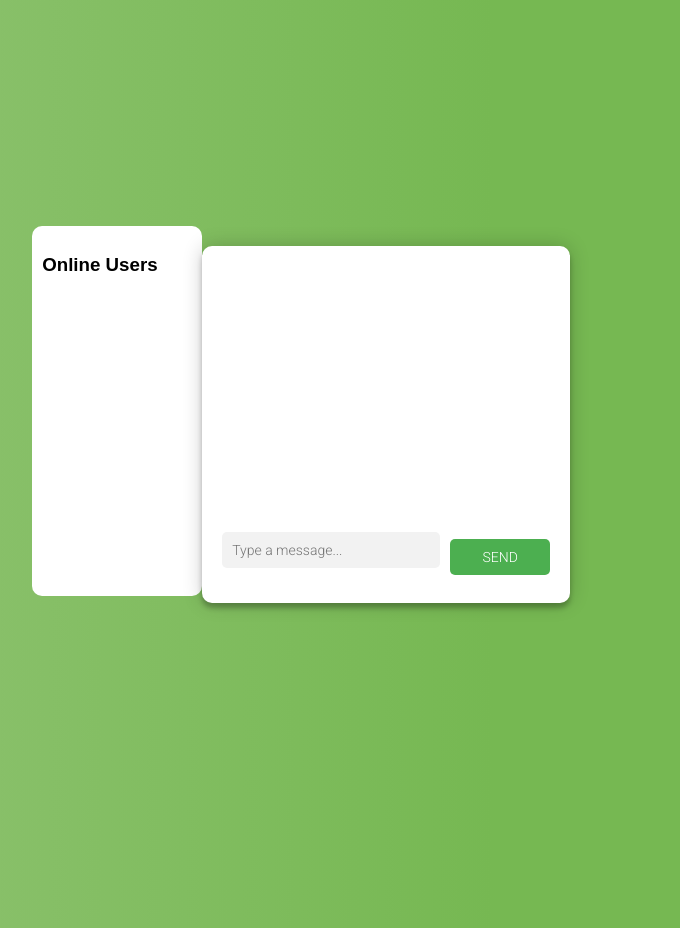
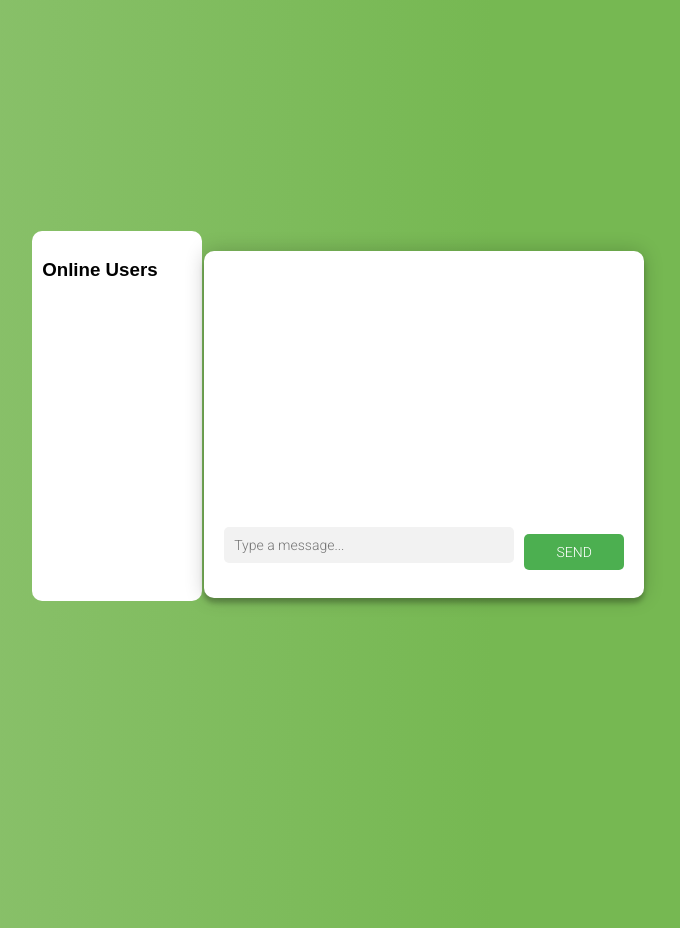
Before and after one commit to spinarunsal/chatES6, a website: page index.html in a window 1280 px wide. Both pictures are taken after typing "Sample" into the empty fields and a click on the button "JOIN CHAT". Shown: the whole page, without its empty margins (147-827 px from the left). Drawn offline with Linux system fonts and the light colour scheme.

Commit message:
ui completed

```diff
--- a/index.html
+++ b/index.html
@@ -22,6 +22,7 @@
         padding: 10px;
         display: flex;
         align-items: stretch;
+        justify-content: center;
       }
 
       #onlineUsers {
@@ -30,13 +31,14 @@
         height: 350px;
         min-width: 150px;
         padding: 10px;
+        margin-right: 2px;
         border-radius: 10px;
         min-height: 20px;
         overflow-y: auto; /* Scroll bar ekle */
         overflow-x: auto;
         display: flex;
         flex-direction: column;
-        align-items: flex-start; /* Yanındaki alanla hizala */
+        align-items: flex-start;
       }
 
       #userList {
@@ -54,24 +56,27 @@
       }
 
       /* Sohbet alanı stilleri */
-      #chatContainer #chat {
-        flex: 1;
+      #chatContainer {
+        width: 80%;
+        padding: 10px;
+        display: flex;
+        justify-content: center; /* Center the content horizontally */
+      }
 
-        border-radius: 10px;
+      .chat-page {
+        width: 100%; /* Set the width to 100% to occupy the entire space */
+        justify-content: center; /* Center the content horizontally */
         display: flex;
-        flex-direction: column; /*
-        background-color: pink;*/
       }
 
       #messages {
         list-style-type: none;
         padding: 0;
         margin-top: 20px;
-
         min-height: 200px;
         max-height: 200px;
         background-color: #fff;
-        text-align: left;
+        text-align: left; /* Diğer mesajları sola hizala */
         overflow-y: auto;
         border-radius: 10px;
         padding: 10px;
@@ -88,6 +93,7 @@
       .my-message {
         background-color: #f0f0f0;
         align-self: flex-end;
+        text-align: right; /* Gönderenin mesajını sağa yasla */
       }
 
       /* Giriş formu stilleri */
@@ -113,6 +119,7 @@
       #messageForm {
         display: flex;
         align-items: center;
+        justify-content: center; /* Center the content horizontally */
         margin-top: 10px;
         width: 100%;
       }
@@ -152,7 +159,6 @@
         padding: 15px;
         border-radius: 10px;
         box-shadow: 0 2px 4px rgba(0, 0, 0, 0.1);
-        text-align: right; /* İçeriği sağa hizala */
       }
     </style>
   </head>
```
